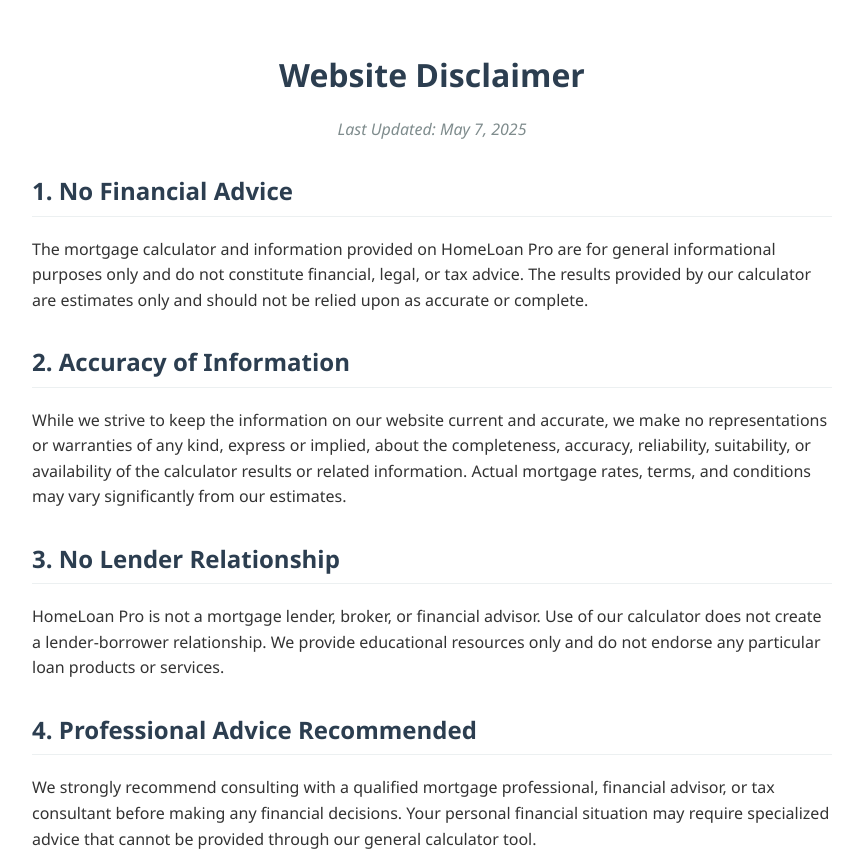
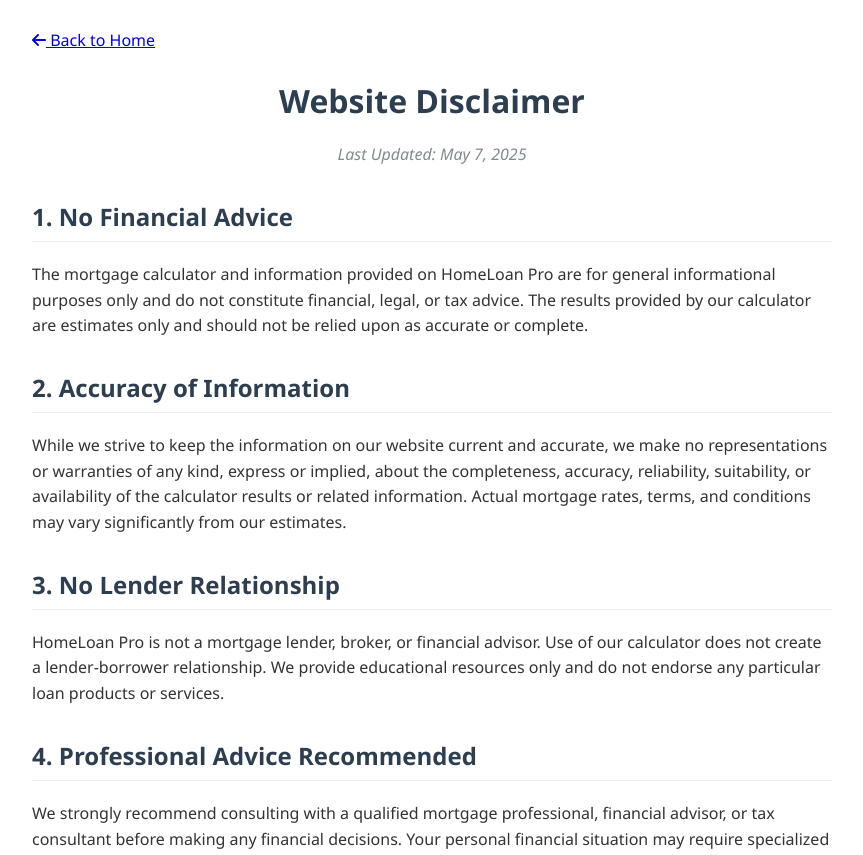
Before and after one commit to skaishetty580/FinanceCalculators-All, a plain HTML site: page disclaimer.html in a window 1280 px wide. Shown: the top 855 px of the page, without its empty margins (208-1071 px from the left). Drawn offline with Linux system fonts and the light colour scheme.

Commit message:
Update disclaimer.html

```diff
--- a/disclaimer.html
+++ b/disclaimer.html
@@ -1,4 +1,17 @@
-<div class="disclaimer-content">
+<!DOCTYPE html>
+<html>
+<head>
+    <title>Disclaimer - HomeLoan Pro</title>
+    <link rel="stylesheet" href="https://cdnjs.cloudflare.com/ajax/libs/font-awesome/6.0.0-beta3/css/all.min.css">
+    <!-- Your other head elements -->
+</head>
+<body>
+    <div class="disclaimer-content">
+        <div class="back-to-home">
+            <a href="index.html" class="home-link">
+                <i class="fas fa-arrow-left"></i> Back to Home
+            </a>
+        </div>
     <h1>Website Disclaimer</h1>
     <p class="last-updated">Last Updated: <span id="disclaimer-date"></span></p>
 
```
